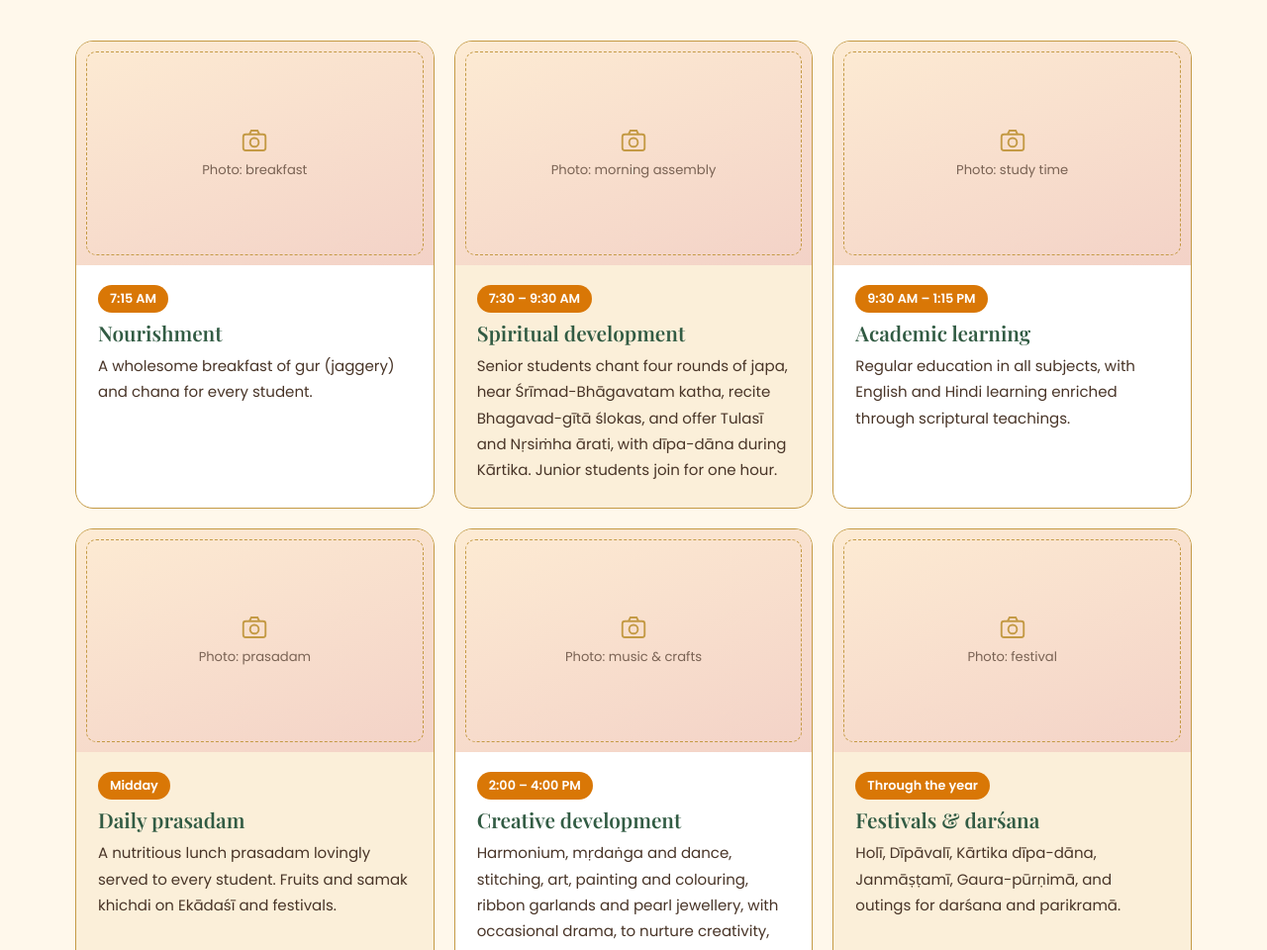
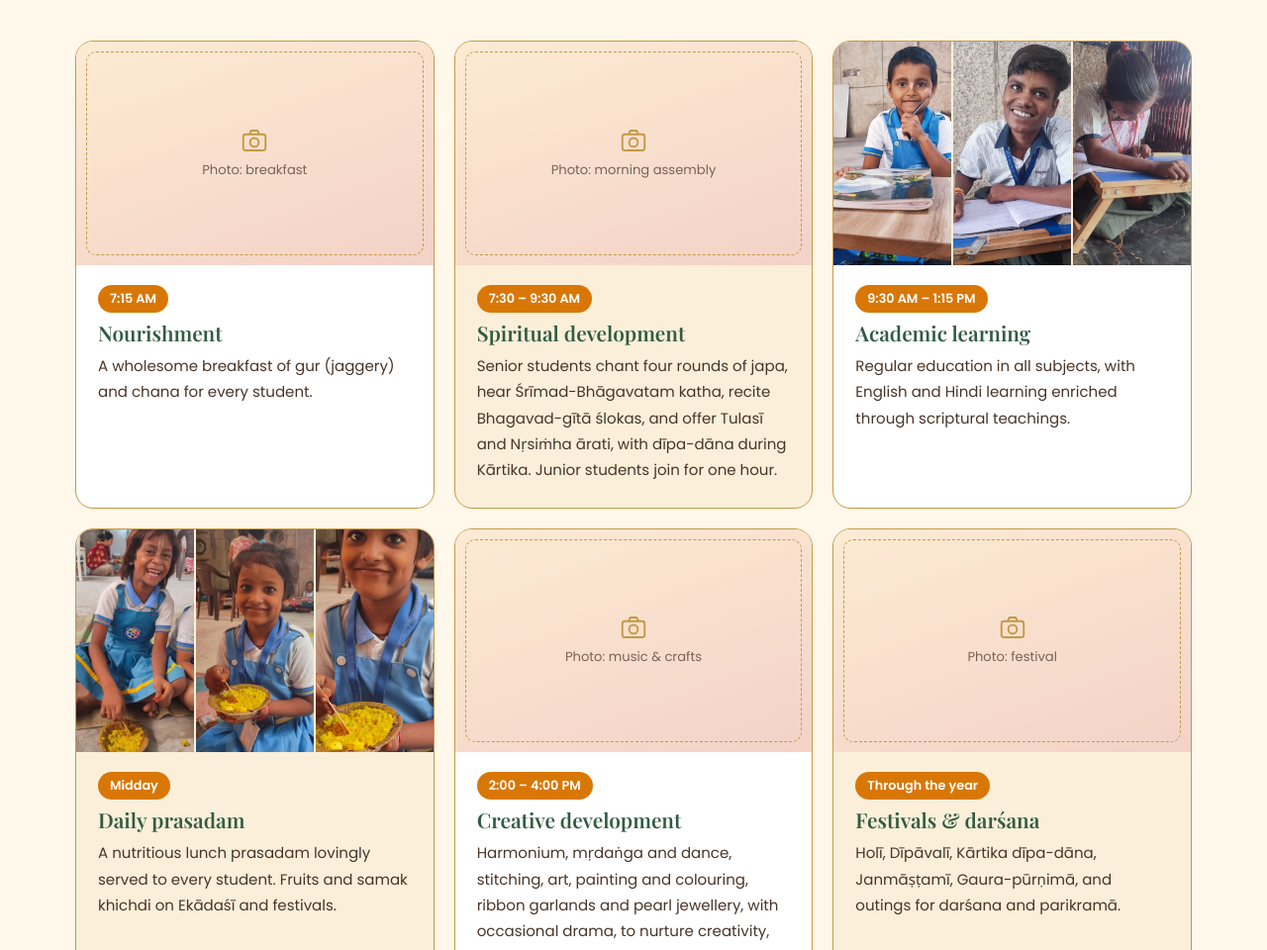
Before and after one commit to thenehasharma/vasantika-pathshala, a plain HTML site: page index.html in a window 1280 px wide. Shown: the part 4600-5560 px from the top of the page at 99% size. Drawn offline with nearby package versions, Linux system fonts and the light colour scheme; a web font is replaced by a local one.

Commit message:
Add study and prasadam photos to daily cards

```diff
--- a/css/style.css
+++ b/css/style.css
@@ -325,3 +325,8 @@ footer .bottom .deva{color:var(--gold)}
 .qg .btn{background:var(--green);color:var(--cream);flex:0 0 auto}
 .qg .btn:hover{background:var(--green-dark)}
 @media (max-width:600px){.quickgive{padding-block:20px 0}.qg .btn{flex:1 1 100%}}
+
+/* real photos in daily cards */
+.card .photo.has-img{padding:0;background:var(--cream-2);display:grid;grid-template-columns:repeat(var(--n,1),minmax(0,1fr));gap:2px;place-items:stretch}
+.card .photo.has-img::before{display:none}
+.card .photo img{width:100%;height:100%;object-fit:cover;object-position:center 30%;display:block;min-height:0}
--- a/js/main.js
+++ b/js/main.js
@@ -5,14 +5,14 @@ const $=id=>document.getElementById(id);
 const DAY=[
  ["7:15 AM","Nourishment","A wholesome breakfast of gur (jaggery) and chana for every student.","Photo: breakfast"],
  ["7:30 – 9:30 AM","Spiritual development","Senior students chant four rounds of japa, hear Śrīmad-Bhāgavatam katha, recite Bhagavad-gītā ślokas, and offer Tulasī and Nṛsiṁha ārati, with dīpa-dāna during Kārtika. Junior students join for one hour.","Photo: morning assembly"],
- ["9:30 AM – 1:15 PM","Academic learning","Regular education in all subjects, with English and Hindi learning enriched through scriptural teachings.","Photo: study time"],
- ["Midday","Daily prasadam","A nutritious lunch prasadam lovingly served to every student. Fruits and samak khichdi on Ekādaśī and festivals.","Photo: prasadam"],
+ ["9:30 AM – 1:15 PM","Academic learning","Regular education in all subjects, with English and Hindi learning enriched through scriptural teachings.","Photo: study time",["images/study-1.jpg","images/study-2.jpg","images/study-3.jpg"],"Students studying with their books and notebooks"],
+ ["Midday","Daily prasadam","A nutritious lunch prasadam lovingly served to every student. Fruits and samak khichdi on Ekādaśī and festivals.","Photo: prasadam",["images/prasadam-1.jpg","images/prasadam-2.jpg","images/prasadam-3.jpg"],"Smiling students enjoying khichdi prasadam"],
  ["2:00 – 4:00 PM","Creative development","Harmonium, mṛdaṅga and dance, stitching, art, painting and colouring, ribbon garlands and pearl jewellery, with occasional drama, to nurture creativity, confidence and skill.","Photo: music & crafts"],
  ["Through the year","Festivals & darśana","Holī, Dīpāvalī, Kārtika dīpa-dāna, Janmāṣṭamī, Gaura-pūrṇimā, and outings for darśana and parikramā.","Photo: festival"]
 ];
-DAY.forEach(([t,h,p,ph])=>{const c=document.createElement("article");c.className="card";
+DAY.forEach(([t,h,p,ph,imgs,alt])=>{const c=document.createElement("article");c.className="card";
   c.innerHTML=`<div class="photo"><div><svg><use href="#cam"/></svg><span></span></div></div><div class="body"><span class="time"></span><h3></h3><p></p></div>`;
-  c.querySelector(".photo span").textContent=ph;c.querySelector(".time").textContent=t;c.querySelector("h3").textContent=h;c.querySelector(".body p").textContent=p;$("day-list").appendChild(c)});
+  c.querySelector(".photo span").textContent=ph;if(imgs&&imgs.length){const box=c.querySelector(".photo");box.classList.add("has-img");box.style.setProperty("--n",imgs.length);box.innerHTML="";imgs.forEach((src,i)=>{const im=document.createElement("img");im.src=src;im.alt=i===0?(alt||h):"";im.loading="lazy";box.appendChild(im)})}c.querySelector(".time").textContent=t;c.querySelector("h3").textContent=h;c.querySelector(".body p").textContent=p;$("day-list").appendChild(c)});
 
 const ACTS=[["Music: harmonium & mṛdaṅga","Harmonium, mṛdaṅga, karatālas, kīrtana, dance and stage programmes."],["Art, painting & colouring","Drawing, painting, colouring and festival decorations."],["Stitching & handicrafts","Stitching, ribbon garlands and pearl jewellery made by the children."],["Practical life skills","Cleanliness, responsibility and care for our shared space."],["Outdoor & indoor games","Jhūle, cycles and games that keep children healthy and joyful."],["Spiritual & value-based films","Inspiring spiritual and motivational movies on the LED screen."]];
 ACTS.forEach(([h,p])=>{const a=document.createElement("div");a.className="act";a.innerHTML=`<svg viewBox="0 0 64 40"><use href="#lotus"/></svg><div><h3></h3><p></p></div>`;a.querySelector("h3").textContent=h;a.querySelector("p").textContent=p;$("acts").appendChild(a)});
```
Also changed, not shown: images/242f7651-f6ff-44aa-a3b3-e7841e0e0324.jpg (deleted), images/7a112995-2888-4065-a4f7-aaca9ba905d7.jpg (deleted), images/855bba7f-5306-4609-9bd7-2b3e0b3eccb7.jpg (deleted), images/8c99c9f4-c8e7-4969-a075-8ef87ea81244.jpg (deleted), images/b477953c-38dd-49de-8fbe-f2ee15569bec.jpg (deleted), images/d7d363be-b9c2-4611-9b41-1ca1381447a8.jpg (deleted), images/prasadam-1.jpg (added), images/prasadam-2.jpg (added), images/prasadam-3.jpg (added), images/study-1.jpg (added), images/study-2.jpg (added), images/study-3.jpg (added).
